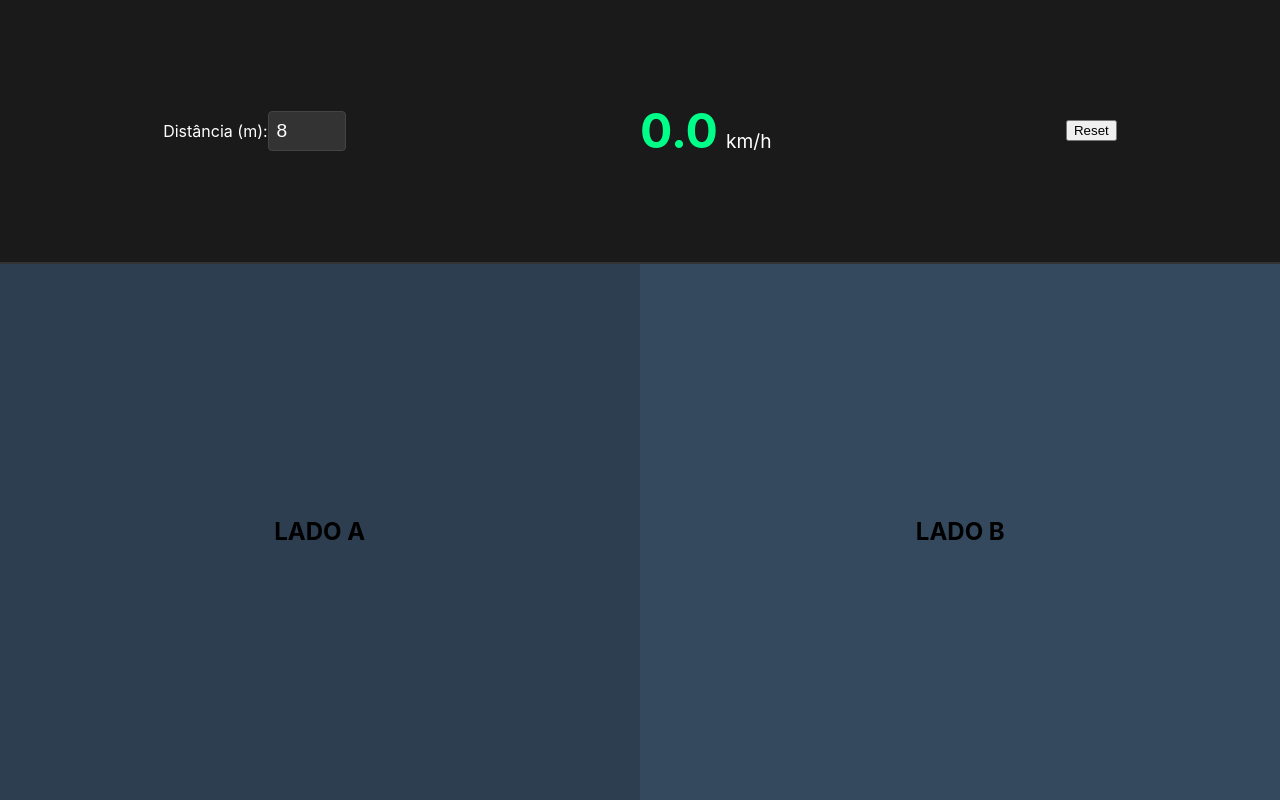
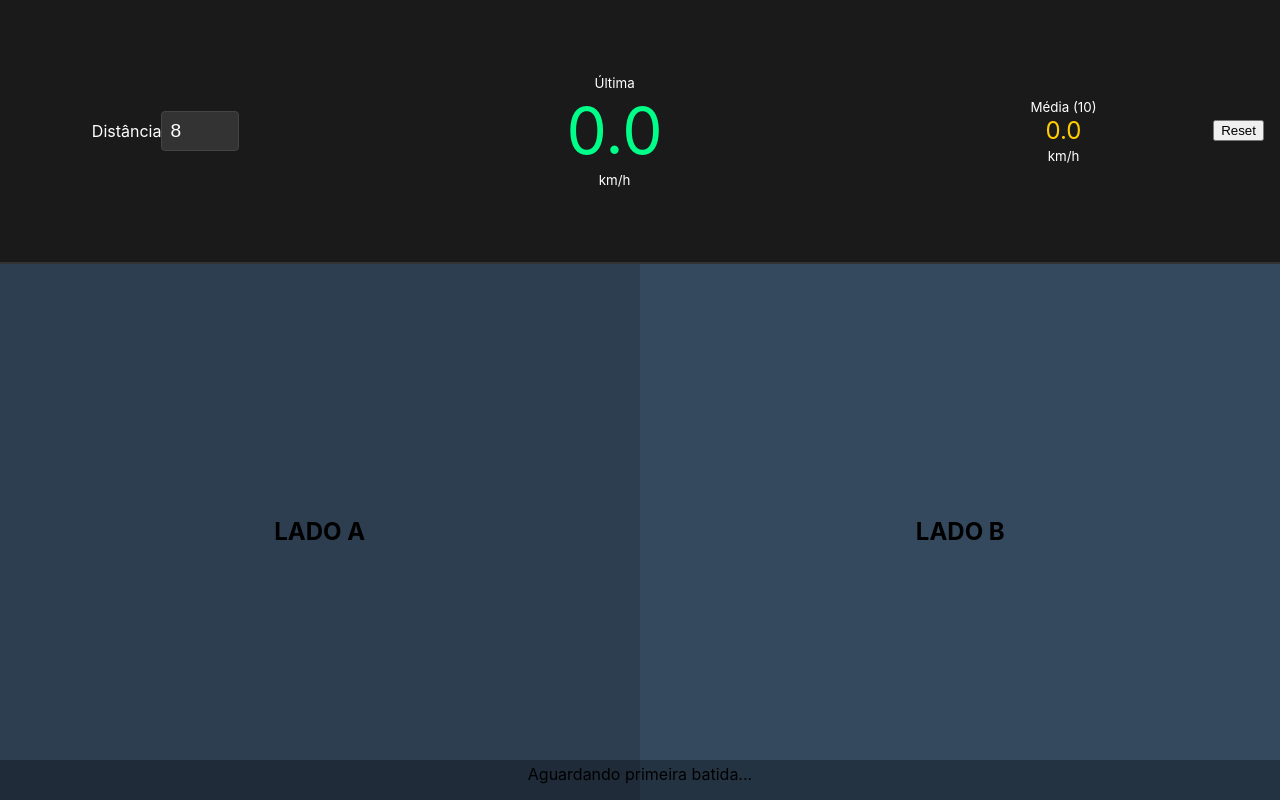
Before and after one commit to dowglasbarros/frescobol-timer, an Angular app: page / in a window 1280 px wide. Built offline with nearby package versions, Linux system fonts and the light colour scheme.

Commit message:
Feature: Adding session history and average

```diff
--- a/src/app/frescobol-timer/frescobol-timer.html
+++ b/src/app/frescobol-timer/frescobol-timer.html
@@ -1,24 +1,37 @@
 <div class="container">
   <header class="dashboard">
-    <div class="input-group">
-      <label>Distância (m):</label>
-      <input type="number" [(ngModel)]="distancia" step="0.5" />
+    <div class="stats-grid">
+      <div class="stat-item">
+        <label>Distância</label>
+        <input type="number" [(ngModel)]="distancia" />
+      </div>
+
+      <div class="stat-item main">
+        <small>Última</small>
+        <span class="value">{{ velocidadeAtualKmH() }}</span>
+        <small>km/h</small>
+      </div>
+
+      <div class="stat-item">
+        <small>Média (10)</small>
+        <span class="avg">{{ mediaVelocidadeKmH() }}</span>
+        <small>km/h</small>
+      </div>
     </div>
 
-    <div class="result">
-      <span class="value">{{ velocidadeKmH() }}</span>
-      <span class="unit">km/h</span>
-    </div>
-
-    <button (click)="reset()">Reset</button>
+    <button class="btn-reset" (click)="reset()">Reset</button>
   </header>
 
   <main class="touch-zones">
-    <div class="zone left" (touchstart)="registrarToque('esquerda')">
-      <span>Lado A</span>
-    </div>
-    <div class="zone right" (touchstart)="registrarToque('direita')">
-      <span>Lado B</span>
-    </div>
+    <div class="zone left" (touchstart)="registrarToque()">Lado A</div>
+    <div class="zone right" (touchstart)="registrarToque()">Lado B</div>
   </main>
+
+  <footer class="history-bar">
+    @for (v of historico(); track $index) {
+      <div class="history-dot" [style.height.%]="v * 2"></div>
+    } @empty {
+      <p>Aguardando primeira batida...</p>
+    }
+  </footer>
 </div>
--- a/src/app/frescobol-timer/frescobol-timer.scss
+++ b/src/app/frescobol-timer/frescobol-timer.scss
@@ -74,3 +74,43 @@
     }
   }
 }
+
+.stats-grid {
+  display: grid;
+  grid-template-columns: 1fr 2fr 1fr;
+  width: 100%;
+  align-items: center;
+  text-align: center;
+}
+
+.main .value {
+  font-size: 4rem;
+  color: #00ff88;
+  display: block;
+}
+
+.avg {
+  font-size: 1.5rem;
+  color: #ffcc00;
+  display: block;
+}
+
+.history-bar {
+  position: absolute;
+  bottom: 0;
+  width: 100%;
+  height: 40px;
+  display: flex;
+  align-items: flex-end;
+  gap: 4px;
+  background: rgba(0, 0, 0, 0.3);
+  justify-content: center;
+
+  .history-dot {
+    flex: 1;
+    background: #00ff88;
+    max-width: 35px;
+    border-radius: 2px 2px 0 0;
+    transition: height 0.3s ease;
+  }
+}
--- a/src/app/frescobol-timer/frescobol-timer.ts
+++ b/src/app/frescobol-timer/frescobol-timer.ts
@@ -10,15 +10,25 @@ import { FormsModule } from '@angular/forms';
   changeDetection: ChangeDetectionStrategy.OnPush,
 })
 export class FrescobolTimer implements OnInit {
-  // Signals para estado reativo
-  distancia = signal<number>(8); // Distância padrão em metros
+  distancia = signal<number>(8);
   lastTapTime = signal<number | null>(null);
-  velocidadeAtual = signal<number>(0);
 
-  // Computed signal para formatar a exibição
-  velocidadeKmH = computed(() => {
-    const ms = this.velocidadeAtual();
-    return (ms * 3.6).toFixed(1); // Converte m/s para km/h
+  // Histórico de velocidades em m/s
+  historico = signal<number[]>([]);
+
+  // Velocidade da última batida (convertida)
+  velocidadeAtualKmH = computed(() => {
+    const lista = this.historico();
+    if (lista.length === 0) return '0.0';
+    return (lista[lista.length - 1] * 3.6).toFixed(1);
+  });
+
+  // Média das velocidades da sessão
+  mediaVelocidadeKmH = computed(() => {
+    const lista = this.historico();
+    if (lista.length === 0) return '0.0';
+    const soma = lista.reduce((acc, val) => acc + val, 0);
+    return ((soma / lista.length) * 3.6).toFixed(1);
   });
 
   ngOnInit(): void {
@@ -36,24 +46,25 @@ export class FrescobolTimer implements OnInit {
     }
   }
 
-  registrarToque(lado: 'esquerda' | 'direita') {
-    const agora = performance.now(); // Precisão de microssegundos
-    const tempoAnterior = this.lastTapTime();
+  registrarToque() {
+    const agora = performance.now();
+    const anterior = this.lastTapTime();
 
-    if (tempoAnterior) {
-      const deltaTempoS = (agora - tempoAnterior) / 1000;
-      if (deltaTempoS > 0.1) {
-        // Debounce simples para evitar toques fantasmas
-        const velocidade = this.distancia() / deltaTempoS;
-        this.velocidadeAtual.set(velocidade);
+    if (anterior) {
+      const deltaS = (agora - anterior) / 1000;
+
+      // Validação: Ignora toques acidentais (mais de 120km/h ou menos de 0.2s)
+      if (deltaS > 0.2) {
+        const v = this.distancia() / deltaS;
+        // Atualiza o array de forma imutável (padrão Signals)
+        this.historico.update((h) => [...h, v].slice(-10)); // Mantém as últimas 10
       }
     }
-
     this.lastTapTime.set(agora);
   }
 
   reset() {
-    this.velocidadeAtual.set(0);
+    this.historico.set([]);
     this.lastTapTime.set(null);
   }
 }
```
